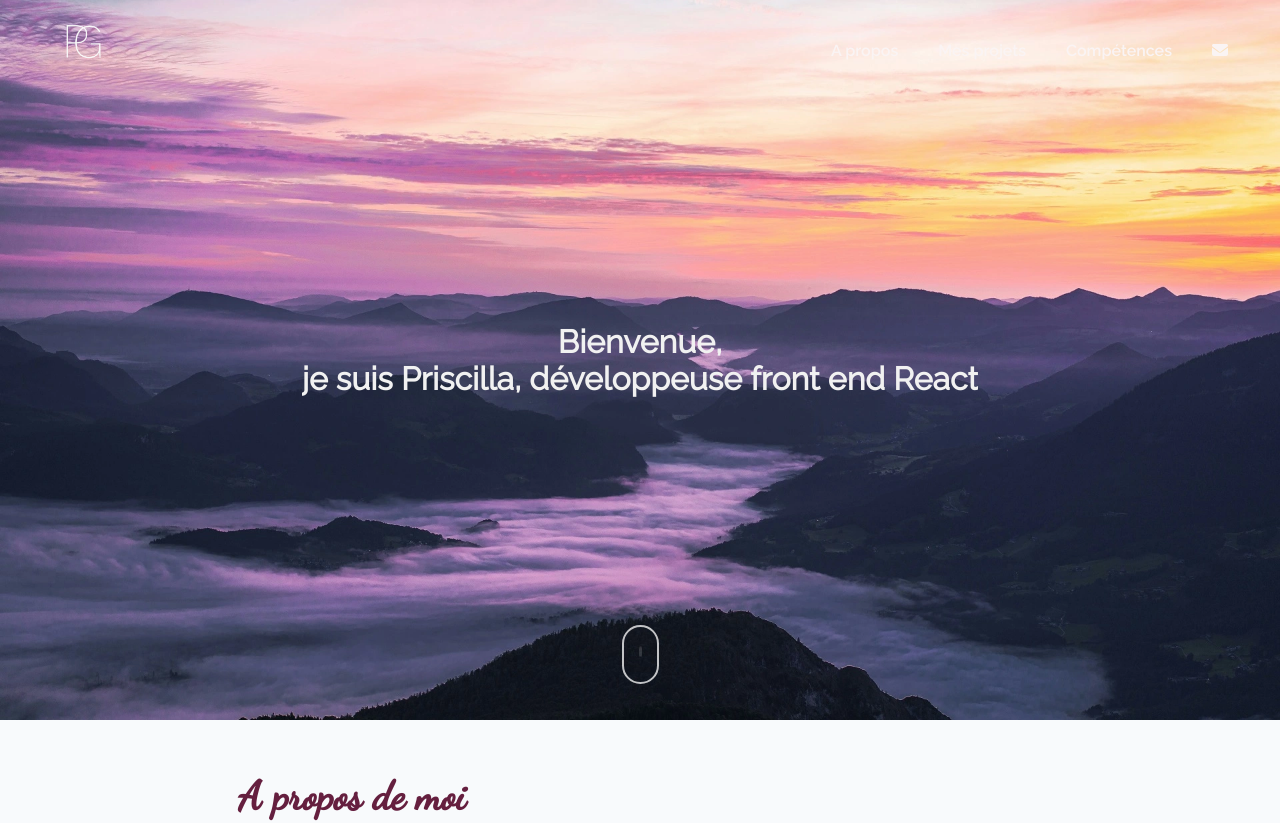
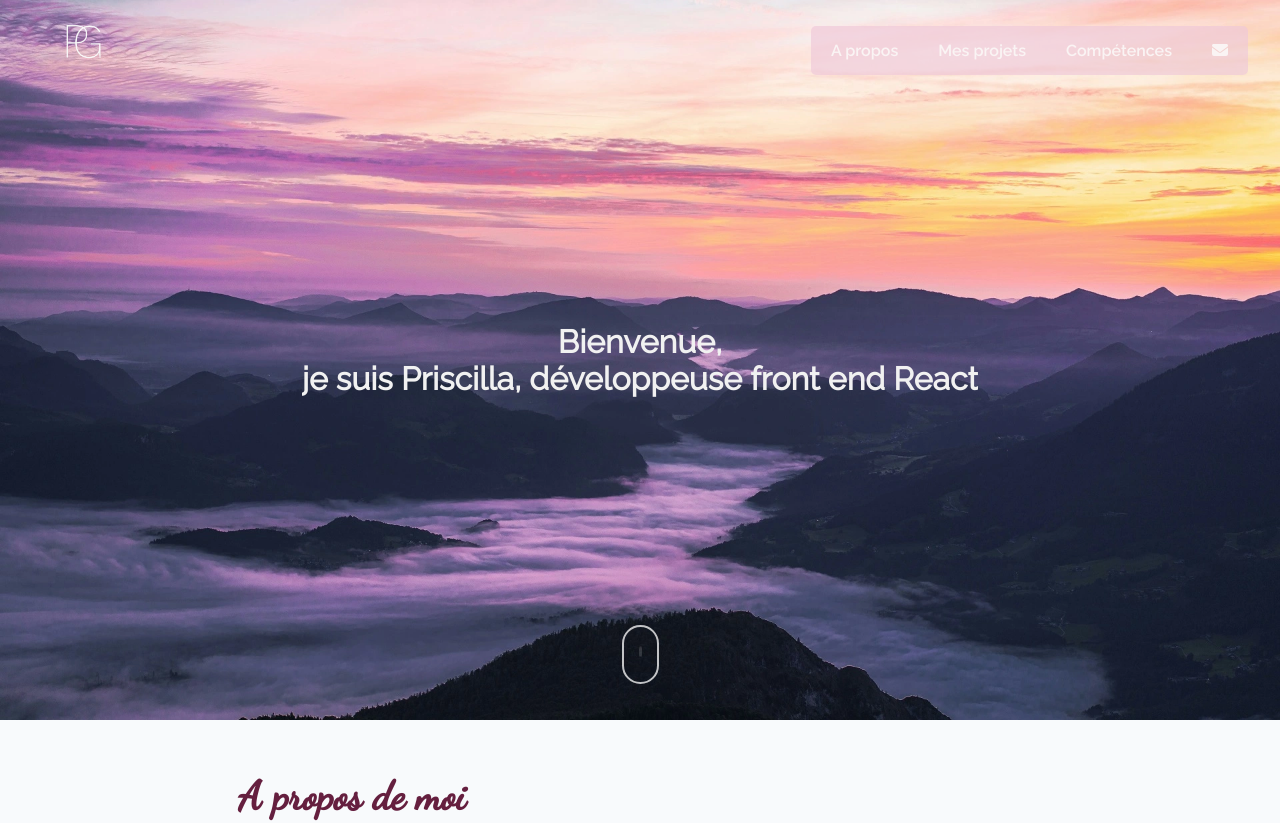
Before and after one commit to priscillagoessens/frontend_Portfolio, a Next.js app: page / in a window 1280 px wide. Shown: the top 823 px of the page. Built offline with nearby package versions, Linux system fonts and the light colour scheme; no server answers.

Commit message:
retouche

```diff
--- a/components/NavBar/_NavBar.scss
+++ b/components/NavBar/_NavBar.scss
@@ -18,6 +18,8 @@
         &-wrapper{
             display: flex;
             flex-direction: row;
+            background-color: #eec8d9a6;
+            border-radius: 5px;
             @media (min-width: 320px) and (max-width: 768px) {
                 flex-direction: column;
                 position: fixed;
--- a/components/Skills/_Skills.scss
+++ b/components/Skills/_Skills.scss
@@ -70,6 +70,9 @@
           justify-content: center;
           align-items: center;
           font-family: raleway;
+          &:hover{
+            font-family: 'Raleway-semiBold';
+          }
           @media (min-width: 320px) and (max-width: 425px) {
             width: inherit;
             font-size: 0.75rem;
```
